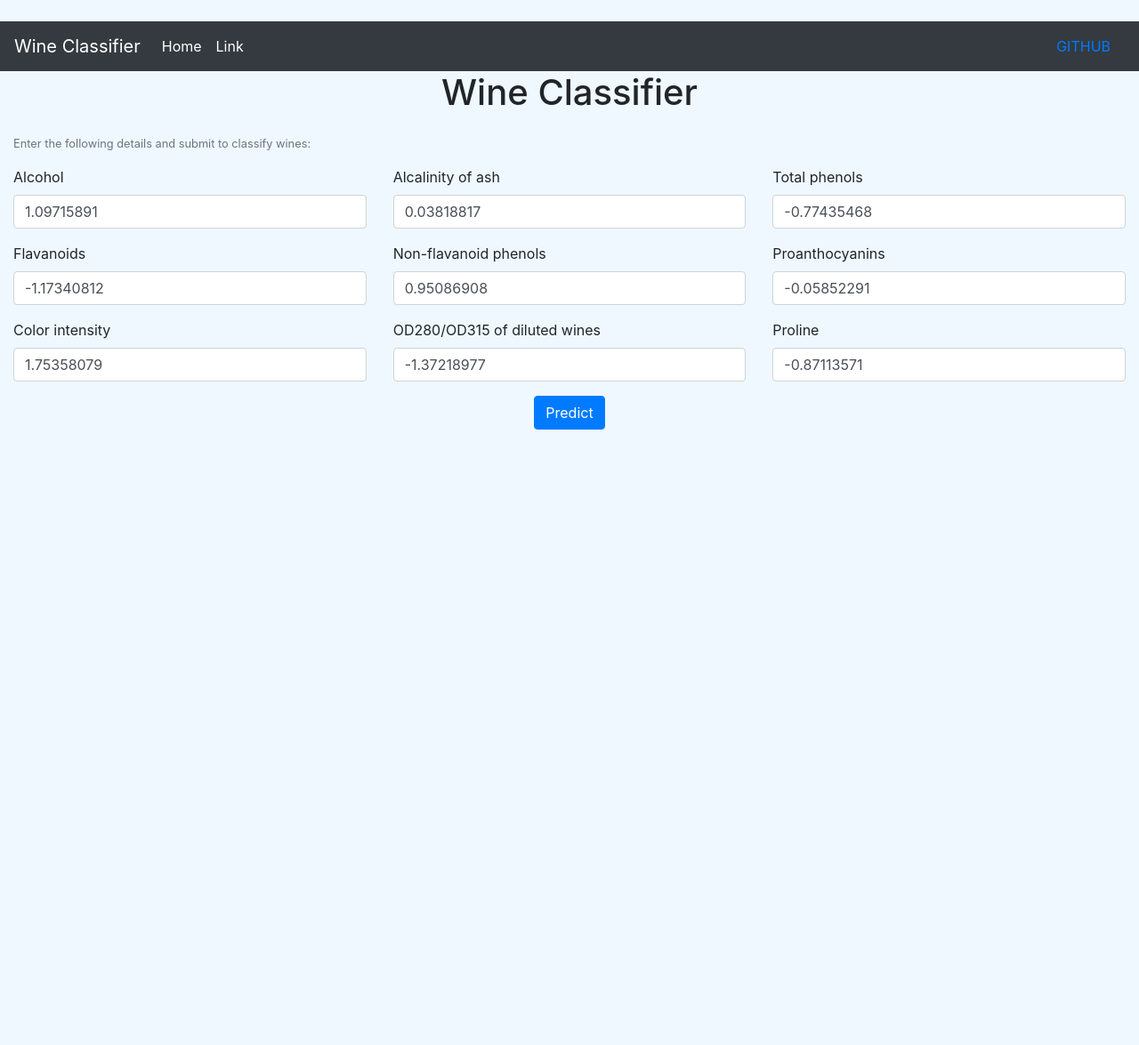
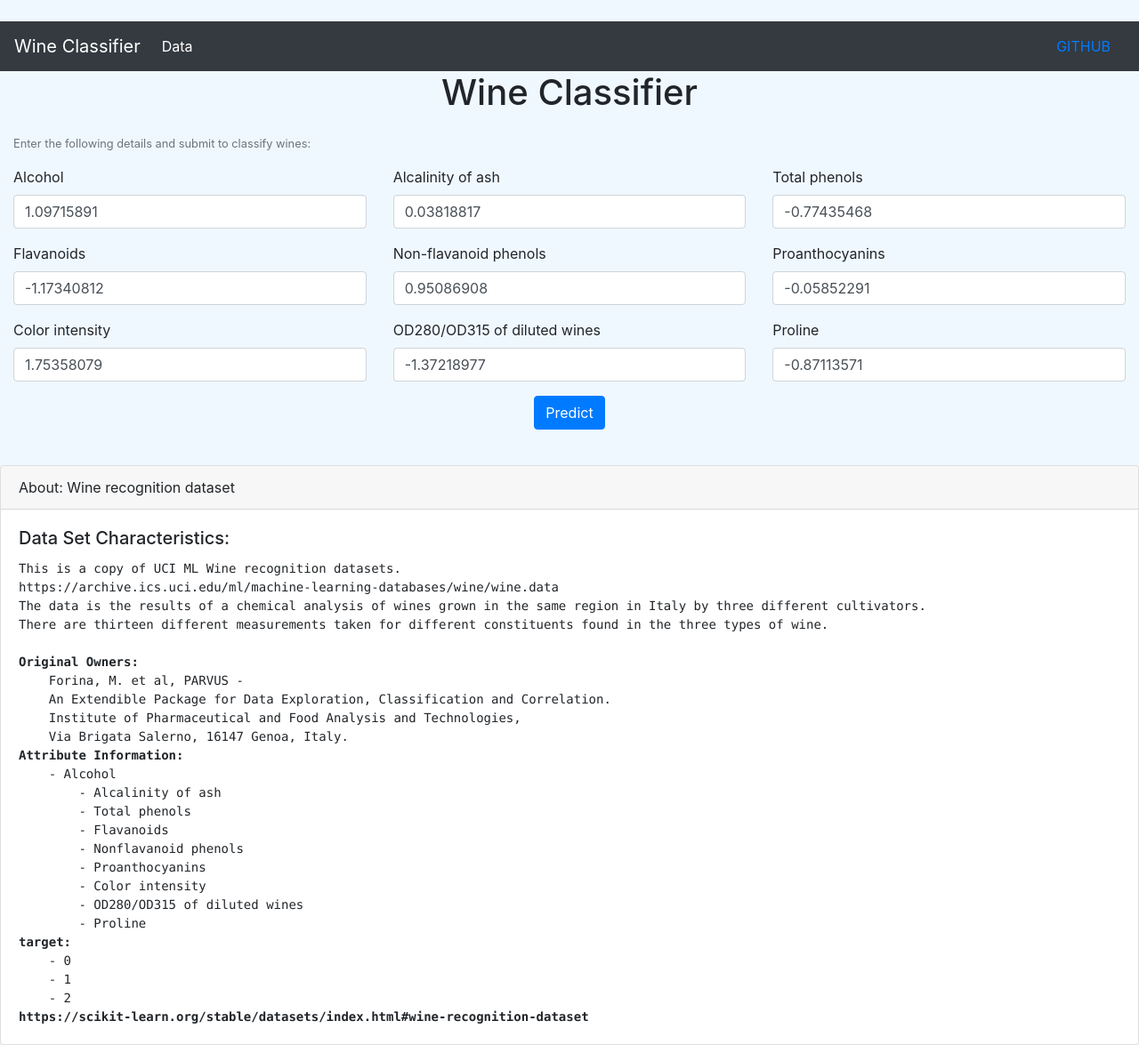
Before and after one commit to bandham-manikanta/classify_wines_ml, a Flask app: page / in a window 1280 px wide. Shown: the whole page at 89% size. Before the commit the page ends 483 px from the top, so only its background shows below. Run offline with Flask 2, Linux system fonts and the light colour scheme; parts of the project's set-up code (start-up, migrations or seed data) failed here and were passed over; some libraries are stand-ins or nearby versions.

Commit message:
final changes to wine-classifier ui https://wine-classifier.herokuapp.com/

```diff
--- a/wine-classifier/requirements.txt
+++ b/wine-classifier/requirements.txt
@@ -2,5 +2,6 @@ flask
 gunicorn
 numpy
 Flask-WTF
-sklearn
+sklearn==0.22.1
 xgboost
+pandas
--- a/wine-classifier/routes.py
+++ b/wine-classifier/routes.py
@@ -3,9 +3,11 @@ from flask import current_app as app
 import pickle as pkl
 import numpy as np
 from CustomForm import CustomForm
+import pandas as pd
+from utils import get_sample_data
 
 model = pkl.load(open('wine_clssifier.pkl', 'rb'))
-
+temp_df = get_sample_data()
 
 @app.route('/', methods=['GET'])
 def main_page():
@@ -34,4 +36,5 @@ def classify_wine():
 
 @app.route('/data', methods=['GET'])
 def data_page():
-    return render_template('result.html')
+    # return render_template('result.html',  tables=[df.to_html(classes='data')], titles=df.columns.values)
+    return temp_df.to_html(header="true", table_id="table")
--- a/wine-classifier/templates/index.html
+++ b/wine-classifier/templates/index.html
@@ -5,7 +5,7 @@
 
 <div class="pos-f-t">
     <nav class="navbar navbar-expand-lg navbar-dark bg-dark">
-        <a class="navbar-brand" href="#">Wine Classifier</a>
+        <a class="navbar-brand" href="/">Wine Classifier</a>
         <button class="navbar-toggler" type="button" data-toggle="collapse" data-target="#navbarSupportedContent"
             aria-controls="navbarSupportedContent" aria-expanded="false" aria-label="Toggle navigation">
             <span class="navbar-toggler-icon"></span>
@@ -14,13 +14,11 @@
         <div class="collapse navbar-collapse" id="navbarSupportedContent">
             <ul class="navbar-nav mr-auto">
                 <li class="nav-item active">
-                    <a class="nav-link" href="#">Home <span class="sr-only">(current)</span></a>
-                </li>
-                <li class="nav-item active">
-                    <a class="nav-link" href="/data">Link</a>
+                    <a class="nav-link" href="/data">Data</a>
                 </li>
             </ul>
-            <a class="nav-link my-2 my-lg-0" href="https://github.com/bandhammanikanta/classify_wines_ml/tree/master/wine-classifier">GITHUB</a>
+            <a class="nav-link my-2 my-lg-0"
+                href="https://github.com/bandhammanikanta/classify_wines_ml/tree/master/wine-classifier">GITHUB</a>
         </div>
     </nav>
 
@@ -98,11 +96,46 @@
                 type:'POST',
                 url:'/predict',
             }).done(function(data) {
-                $('#successAlert').text(data.result).show();
+                $('#successAlert').text('Result: '+data.result).show();
             });
             event.preventDefault();
         });
     });
 </script>
+    <div class="card">
+        <div class="card-header">
+            About: Wine recognition dataset
+        </div>
+        <div class="card-body">
+            <h5 class="card-title">Data Set Characteristics:</h5>
+            <pre class="card-text">
+This is a copy of UCI ML Wine recognition datasets.
+https://archive.ics.uci.edu/ml/machine-learning-databases/wine/wine.data
+The data is the results of a chemical analysis of wines grown in the same region in Italy by three different cultivators.
+There are thirteen different measurements taken for different constituents found in the three types of wine.
+
+<b>Original Owners:</b>
+    Forina, M. et al, PARVUS -
+    An Extendible Package for Data Exploration, Classification and Correlation.
+    Institute of Pharmaceutical and Food Analysis and Technologies,
+    Via Brigata Salerno, 16147 Genoa, Italy.
+<b>Attribute Information:</b>
+    - Alcohol
+	- Alcalinity of ash
+	- Total phenols
+ 	- Flavanoids
+ 	- Nonflavanoid phenols
+ 	- Proanthocyanins
+	- Color intensity
+ 	- OD280/OD315 of diluted wines
+ 	- Proline
+<b>target:</b>
+    - 0
+    - 1
+    - 2
+<b>https://scikit-learn.org/stable/datasets/index.html#wine-recognition-dataset</b>
+</pre>
+        </div>
+    </div>
 </div>
 {% endblock %}
--- a/wine-classifier/templates/result.html
+++ b/wine-classifier/templates/result.html
@@ -1,6 +1,6 @@
 {% block content %}
 
-<div class="container">
-    <p>It belongs to class wine.</p>
-</div>
+{% for table in tables %}
+{{ table|safe }}
+{% endfor %}
 {% endblock %}
```
Also changed, not shown: wine-classifier/utils.py (added, +32 -0 lines), 1 other file.
